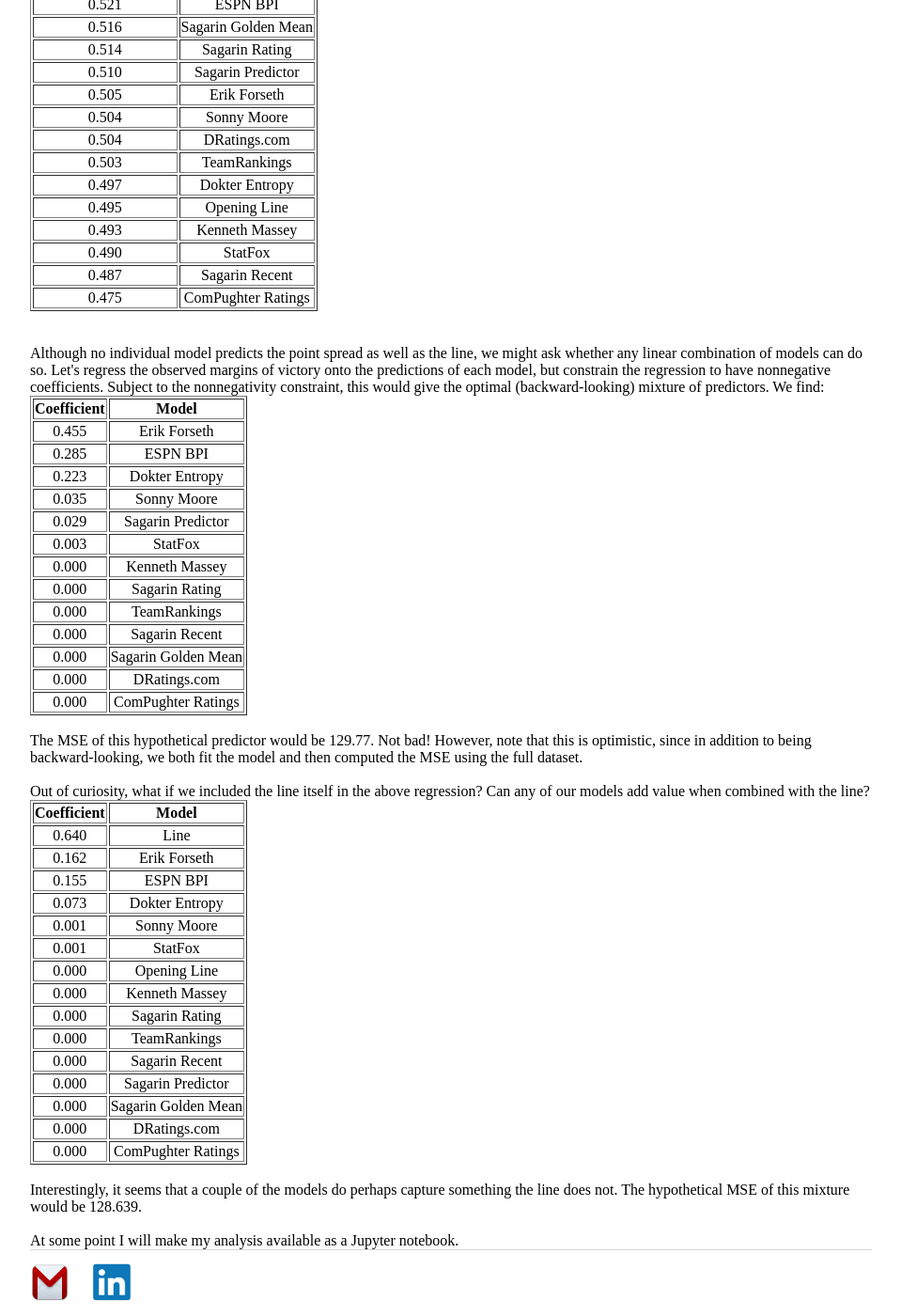
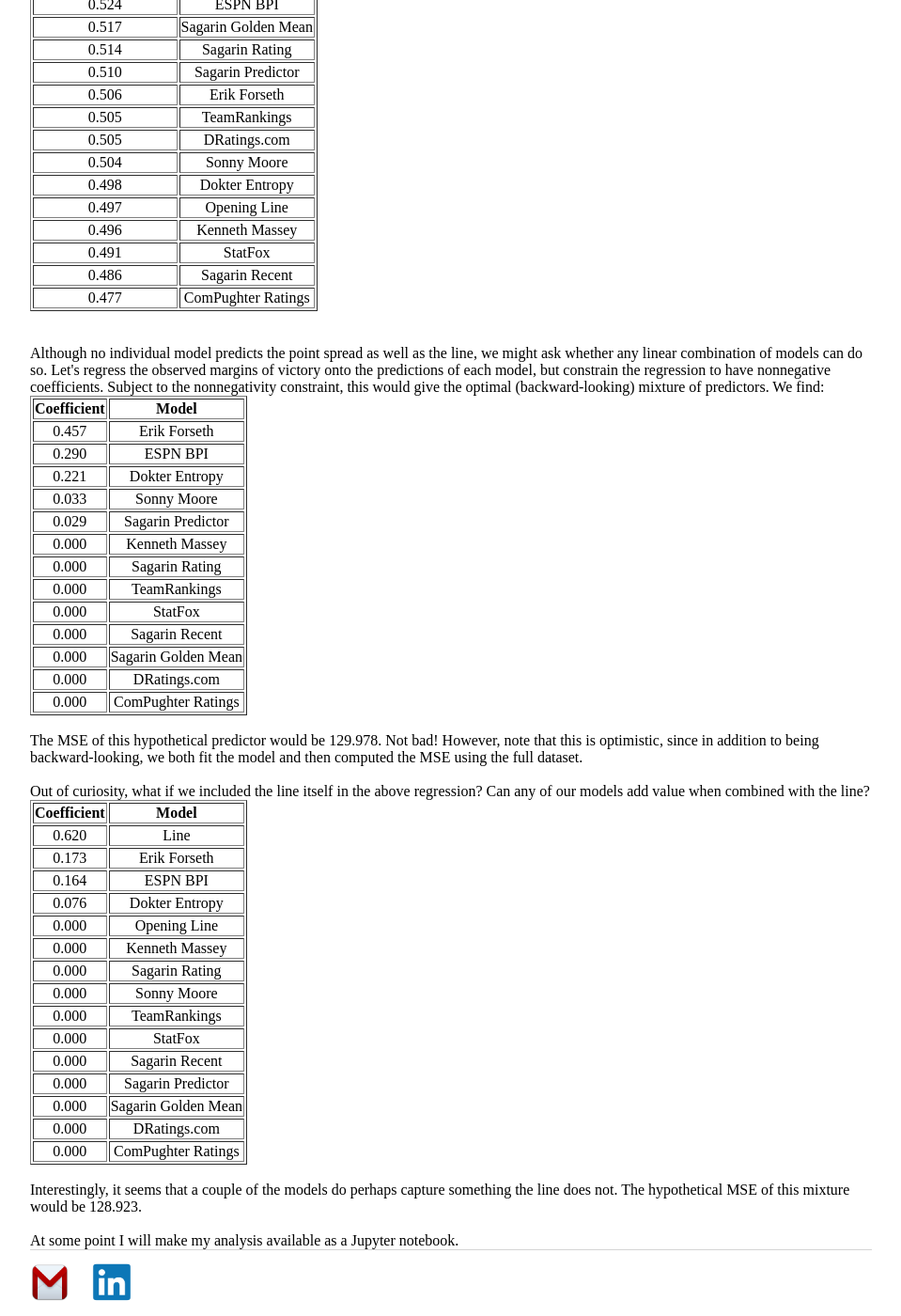
Before and after one commit to erikrforseth/erikrforseth.github.io, a Jekyll site: the page built from about.html, in a window 1280 px wide and 1400 px high, scrolled down 1211 px. Shown: the whole window at 94% size, without its empty margins (160-1119 px from the left). Built offline with Jekyll 4.4.1, drawn with Linux system fonts in a browser that asks for light colours; some of the changed text lies outside the part shown.

Commit message:
about page

```diff
--- a/about.html
+++ b/about.html
@@ -17,63 +17,63 @@
   </thead>
   <tbody>
     <tr align="center">
-      <td>129.173</td>
+      <td>129.510</td>
       <td>Line</td>
     </tr>
     <tr align="center">
-      <td>130.819</td>
+      <td>131.097</td>
       <td>Opening Line</td>
     </tr>
     <tr align="center">
-      <td>131.383</td>
+      <td>131.595</td>
       <td>Erik Forseth</td>
     </tr>
     <tr align="center">
-      <td>131.878</td>
+      <td>131.958</td>
       <td>TeamRankings</td>
     </tr>
     <tr align="center">
-      <td>134.716</td>
+      <td>134.956</td>
       <td>Dokter Entropy</td>
     </tr>
     <tr align="center">
-      <td>136.652</td>
+      <td>136.753</td>
       <td>ESPN BPI</td>
     </tr>
     <tr align="center">
-      <td>138.717</td>
+      <td>138.910</td>
       <td>Sagarin Rating</td>
     </tr>
     <tr align="center">
-      <td>139.132</td>
+      <td>139.285</td>
       <td>Sagarin Predictor</td>
     </tr>
     <tr align="center">
-      <td>139.643</td>
+      <td>139.933</td>
       <td>Sagarin Golden Mean</td>
     </tr>
     <tr align="center">
-      <td>140.282</td>
+      <td>140.405</td>
       <td>Kenneth Massey</td>
     </tr>
     <tr align="center">
-      <td>143.068</td>
+      <td>143.418</td>
       <td>DRatings.com</td>
     </tr>
     <tr align="center">
-      <td>145.384</td>
+      <td>145.552</td>
       <td>Sonny Moore</td>
     </tr>
     <tr align="center">
-      <td>152.333</td>
+      <td>152.486</td>
       <td>StatFox</td>
     </tr>
     <tr align="center">
-      <td>155.415</td>
+      <td>155.484</td>
       <td>ComPughter Ratings</td>
     </tr>
     <tr align="center">
-      <td>156.085</td>
+      <td>156.678</td>
       <td>Sagarin Recent</td>
     </tr>
   </tbody>
@@ -161,11 +161,11 @@
   </thead>
   <tbody>
     <tr align="center">
-      <td>0.521</td>
+      <td>0.524</td>
       <td>ESPN BPI</td>
     </tr>
     <tr align="center">
-      <td>0.516</td>
+      <td>0.517</td>
       <td>Sagarin Golden Mean</td>
     </tr>
     <tr align="center">
@@ -177,43 +177,43 @@
       <td>Sagarin Predictor</td>
     </tr>
     <tr align="center">
+      <td>0.506</td>
+      <td>Erik Forseth</td>
+    </tr>
+    <tr align="center">
       <td>0.505</td>
-      <td>Erik Forseth</td>
+      <td>TeamRankings</td>
+    </tr>
+    <tr align="center">
+      <td>0.505</td>
+      <td>DRatings.com</td>
     </tr>
     <tr align="center">
       <td>0.504</td>
       <td>Sonny Moore</td>
     </tr>
     <tr align="center">
-      <td>0.504</td>
-      <td>DRatings.com</td>
-    </tr>
-    <tr align="center">
-      <td>0.503</td>
-      <td>TeamRankings</td>
+      <td>0.498</td>
+      <td>Dokter Entropy</td>
     </tr>
     <tr align="center">
       <td>0.497</td>
-      <td>Dokter Entropy</td>
-    </tr>
-    <tr align="center">
-      <td>0.495</td>
       <td>Opening Line</td>
     </tr>
     <tr align="center">
-      <td>0.493</td>
+      <td>0.496</td>
       <td>Kenneth Massey</td>
     </tr>
     <tr align="center">
-      <td>0.490</td>
+      <td>0.491</td>
       <td>StatFox</td>
     </tr>
     <tr align="center">
-      <td>0.487</td>
+      <td>0.486</td>
       <td>Sagarin Recent</td>
     </tr>
     <tr align="center">
-      <td>0.475</td>
+      <td>0.477</td>
       <td>ComPughter Ratings</td>
     </tr>
   </tbody>
@@ -230,28 +230,24 @@
   </thead>
   <tbody>
     <tr align="center">
-      <td>0.455</td>
+      <td>0.457</td>
       <td>Erik Forseth</td>
     </tr>
     <tr align="center">
-      <td>0.285</td>
+      <td>0.290</td>
       <td>ESPN BPI</td>
     </tr>
     <tr align="center">
-      <td>0.223</td>
+      <td>0.221</td>
       <td>Dokter Entropy</td>
     </tr>
     <tr align="center">
-      <td>0.035</td>
+      <td>0.033</td>
       <td>Sonny Moore</td>
     </tr>
     <tr align="center">
       <td>0.029</td>
       <td>Sagarin Predictor</td>
-    </tr>
-    <tr align="center">
-      <td>0.003</td>
-      <td>StatFox</td>
     </tr>
     <tr align="center">
       <td>0.000</td>
@@ -264,6 +260,10 @@
     <tr align="center">
       <td>0.000</td>
       <td>TeamRankings</td>
+    </tr>
+    <tr align="center">
+      <td>0.000</td>
+      <td>StatFox</td>
     </tr>
     <tr align="center">
       <td>0.000</td>
@@ -284,7 +284,7 @@
   </tbody>
 </table>
 <br>
-The MSE of this hypothetical predictor would be 129.77. Not bad! However, note that this is optimistic, since in addition to being backward-looking, we both fit the model and then computed the MSE using the full dataset.
+The MSE of this hypothetical predictor would be 129.978. Not bad! However, note that this is optimistic, since in addition to being backward-looking, we both fit the model and then computed the MSE using the full dataset.
 <br><br>
 Out of curiosity, what if we included the line itself in the above regression? Can any of our models add value when combined with the line?<table border="1" class="dataframe">
   <thead>
@@ -295,28 +295,20 @@
   </thead>
   <tbody>
     <tr align="center">
-      <td>0.640</td>
+      <td>0.620</td>
       <td>Line</td>
     </tr>
     <tr align="center">
-      <td>0.162</td>
+      <td>0.173</td>
       <td>Erik Forseth</td>
     </tr>
     <tr align="center">
-      <td>0.155</td>
+      <td>0.164</td>
       <td>ESPN BPI</td>
     </tr>
     <tr align="center">
-      <td>0.073</td>
+      <td>0.076</td>
       <td>Dokter Entropy</td>
-    </tr>
-    <tr align="center">
-      <td>0.001</td>
-      <td>Sonny Moore</td>
-    </tr>
-    <tr align="center">
-      <td>0.001</td>
-      <td>StatFox</td>
     </tr>
     <tr align="center">
       <td>0.000</td>
@@ -332,7 +324,15 @@
     </tr>
     <tr align="center">
       <td>0.000</td>
+      <td>Sonny Moore</td>
+    </tr>
+    <tr align="center">
+      <td>0.000</td>
       <td>TeamRankings</td>
+    </tr>
+    <tr align="center">
+      <td>0.000</td>
+      <td>StatFox</td>
     </tr>
     <tr align="center">
       <td>0.000</td>
@@ -357,6 +357,6 @@
   </tbody>
 </table>
 <br>
-Interestingly, it seems that a couple of the models do perhaps capture something the line does not. The hypothetical MSE of this mixture would be 128.639.
+Interestingly, it seems that a couple of the models do perhaps capture something the line does not. The hypothetical MSE of this mixture would be 128.923.
 <br><br>
 At some point I will make my analysis available as a Jupyter notebook.
```
Also changed, not shown: other parts of about.html (+16 -16 lines).
